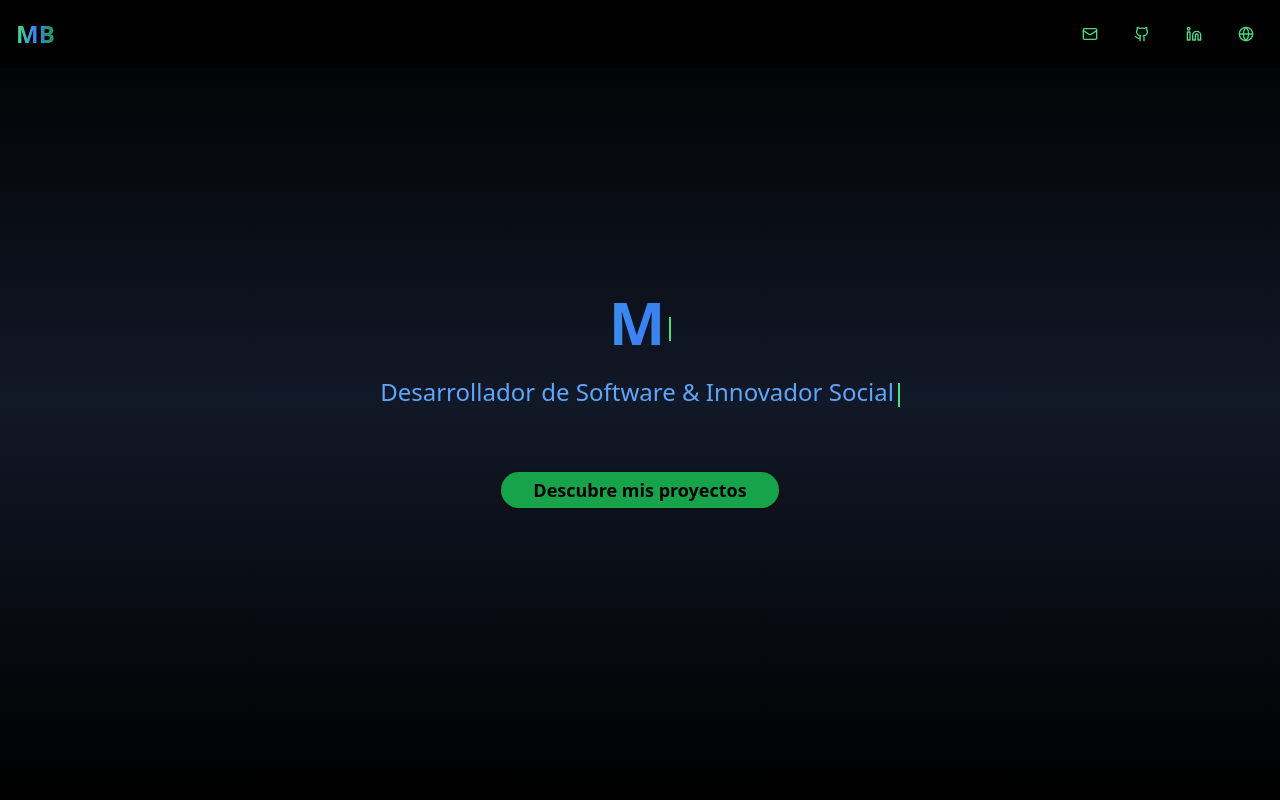
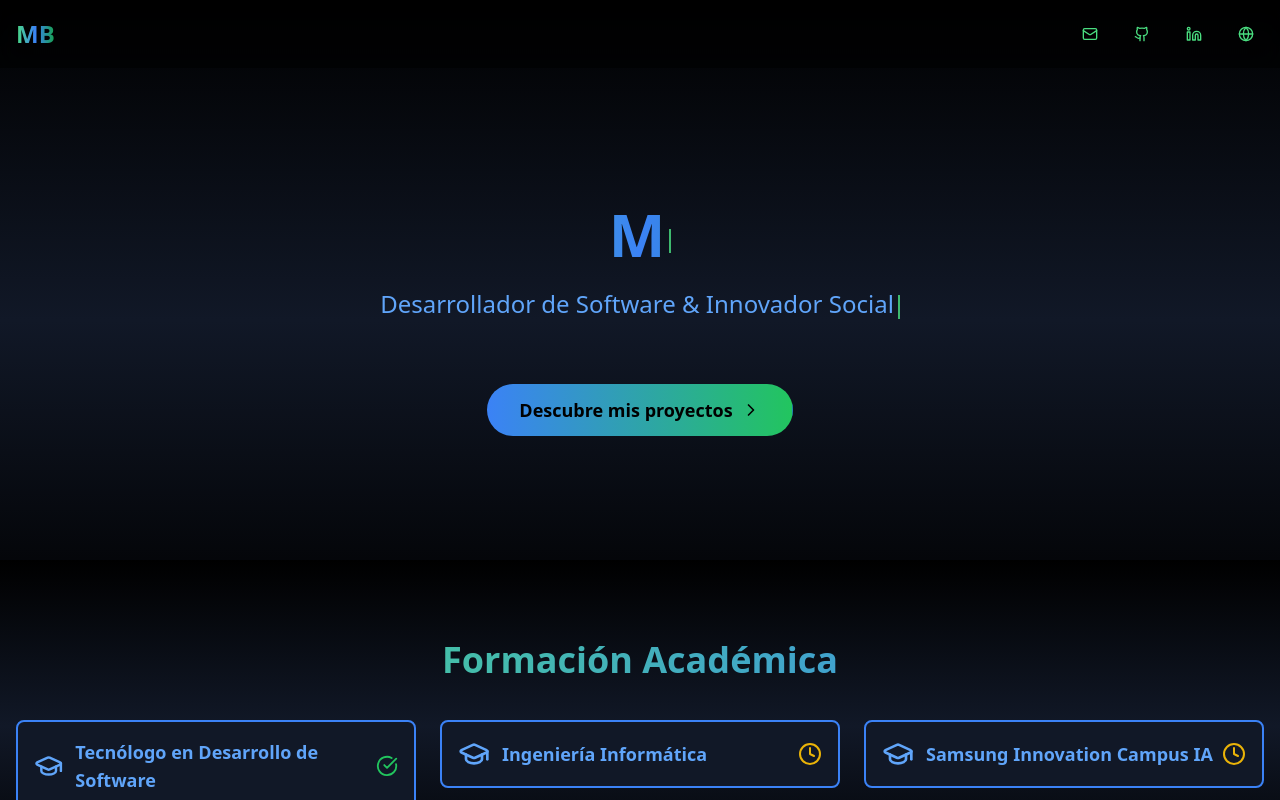
Before and after one commit to MarioB19/portfolio, a Next.js app: page / in a window 1280 px wide. Both pictures are taken after a click on the button 1090 px from the left and 34 px from the top of the page. Shown: the top 800 px of the page. Built offline with nearby package versions, Linux system fonts and the light colour scheme.

Commit message:
improve desing for button on hero section

```diff
--- a/src/components/Hero.js
+++ b/src/components/Hero.js
@@ -2,7 +2,7 @@
 
 import { useState, useEffect } from 'react'
 import { motion, useAnimation } from 'framer-motion'
-import { Button } from "@/components/ui/button"
+import { ChevronRight } from 'lucide-react'
 
 const TypewriterText = ({ text, delay = 0, typingSpeed = 150, pauseDuration = 2000 }) => {
   const controls = useAnimation()
@@ -51,6 +51,33 @@ const TypewriterText = ({ text, delay = 0, typingSpeed = 150, pauseDuration = 20
   )
 }
 
+const FuturisticButton = ({ children }) => {
+  return (
+    <motion.button
+      className="relative group bg-gradient-to-r from-blue-500 to-green-500 text-black font-bold text-lg px-8 py-3 rounded-full overflow-hidden"
+      whileHover={{ scale: 1.05 }}
+      whileTap={{ scale: 0.95 }}
+    >
+      <span className="relative z-10 flex items-center justify-center">
+        {children}
+        <ChevronRight className="ml-2 h-5 w-5" />
+      </span>
+      <motion.div
+        className="absolute inset-0 bg-gradient-to-r from-blue-600 to-green-600"
+        initial={{ x: "100%" }}
+        whileHover={{ x: 0 }}
+        transition={{ duration: 0.3 }}
+      />
+      <motion.div
+        className="absolute inset-0 opacity-0 group-hover:opacity-100"
+        initial={{ boxShadow: "0 0 0 0 rgba(59, 130, 246, 0)" }}
+        whileHover={{ boxShadow: "0 0 20px 5px rgba(59, 130, 246, 0.7)" }}
+        transition={{ duration: 0.3 }}
+      />
+    </motion.button>
+  )
+}
+
 export function Hero({ t }) {
   const [key, setKey] = useState(0)
 
@@ -63,7 +90,7 @@ export function Hero({ t }) {
   }, [])
 
   return (
-    <section className="min-h-screen flex items-center justify-center text-center bg-gradient-to-b from-black via-gray-900 to-black p-4">
+    <section className="min-h-[80vh] flex items-center justify-center text-center bg-gradient-to-b from-black via-gray-900 to-black p-4 -mb-20">
       <div className="max-w-4xl">
         <h1 className="text-4xl sm:text-5xl md:text-6xl font-bold mb-6 bg-gradient-to-r from-green-400 via-blue-500 to-green-600 text-transparent bg-clip-text">
           <TypewriterText key={`title-${key}`} text={t.title} typingSpeed={150} />
@@ -76,9 +103,7 @@ export function Hero({ t }) {
           animate={{ opacity: 1, scale: 1 }}
           transition={{ delay: 8, duration: 0.5 }}
         >
-          <Button className="bg-green-600 hover:bg-green-700 text-black font-bold text-lg px-8 py-3 rounded-full transition-all duration-300 transform hover:scale-105">
-            {t.cta}
-          </Button>
+          <FuturisticButton>{t.cta}</FuturisticButton>
         </motion.div>
       </div>
     </section>
```
